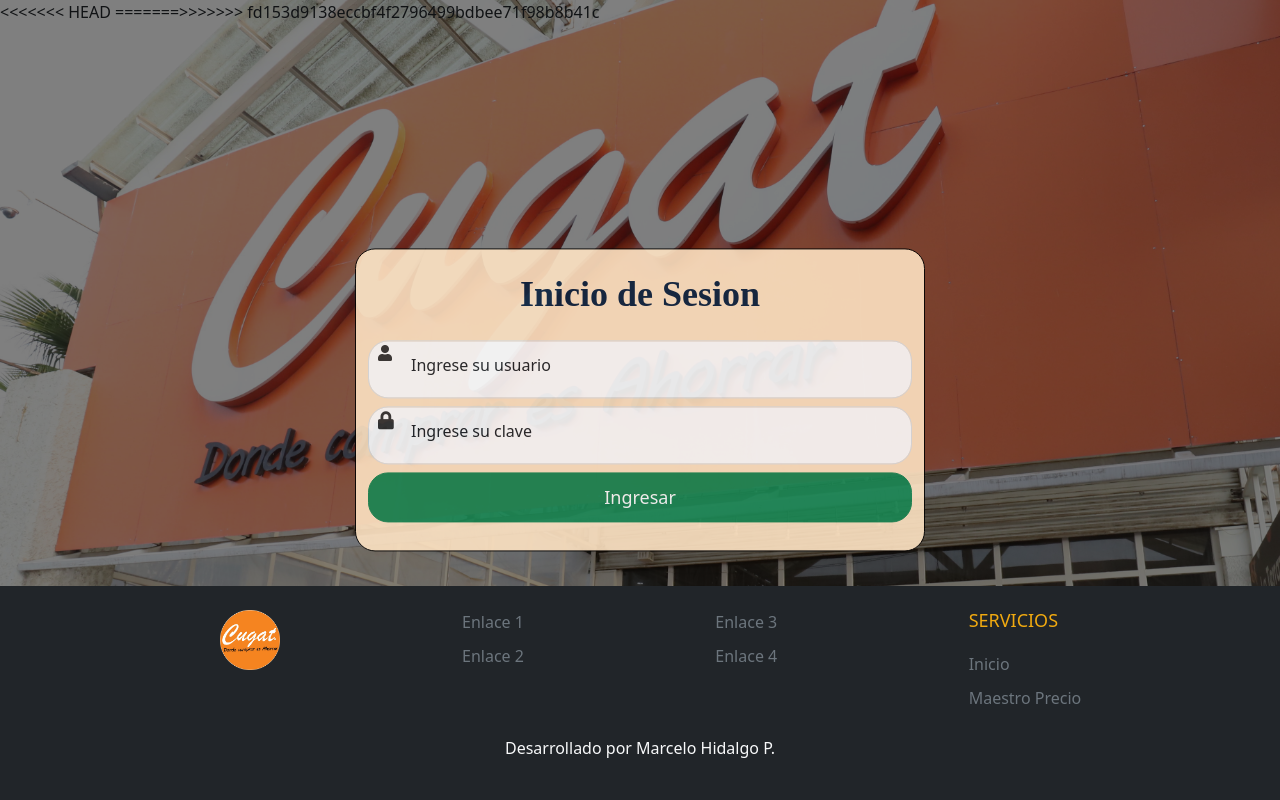
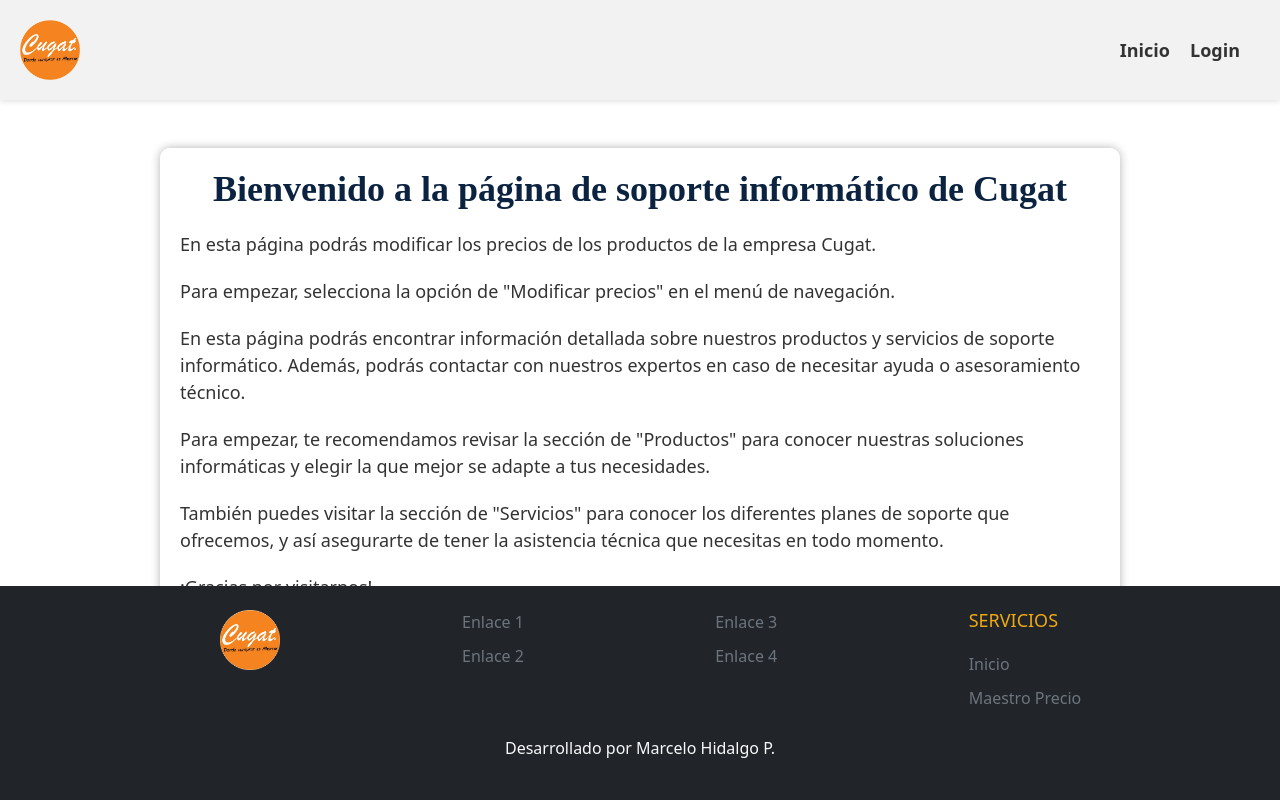
Before and after one commit to Idarugo/Cugat, a PHP site: page /index.php in a window 1280 px wide. Run offline with PHP 8.4, Linux system fonts and the light colour scheme.

Commit message:
Cambio de estructura 1.0

```diff
--- a/components/footer.php
+++ b/components/footer.php
@@ -2,7 +2,7 @@
     <div class="container">
         <div class="row">
             <div class="col-md-4 text-center">
-                <img src="../../Cugat/assets/img/logo.png" alt="Logo de la empresa" class="img-fluid logo">
+                <img src="/../Cugat/assets/img/logo.png" alt="Logo de la empresa" class="img-fluid logo">
             </div>
             <div class="col-md-8">
                 <div class="row">
--- a/components/headerUsuario.php
+++ b/components/headerUsuario.php
@@ -1,6 +1,6 @@
 <header>
     <div class="logo">
-        <a href="/../Cugat/index.php">
+        <a href="/../Cugat/pages/admin/principal.php">
             <img src="../../../../Cugat/assets/img/logo.png" alt="Logo de la empresa">
         </a>
     </div>
@@ -9,7 +9,7 @@
             <li><a rel="noopener noreferrer" href="/../Cugat/pages/admin/sidebar/maestro-precio.php">Maestro Producto</a></li>
             <li><a rel="noopener noreferrer" href="/../Cugat/pages/admin/sidebar/historial.php">Historial</a></li>
             <li><a rel="noopener noreferrer" href="/../Cugat/pages/login.php">Perfil</a></li>
-            <li><a rel="noopener noreferrer" href="/../Cugat/pages/login.php">Cerrar Sesion</a></li>
+            <li><a rel="noopener noreferrer" href="/../Cugat/pages/cerrar_sesion.php">Cerrar Sesion</a></li>
         </ul>
     </nav>
 </header>
--- a/index.php
+++ b/index.php
@@ -12,29 +12,19 @@
     <link rel="stylesheet" href="https://cdnjs.cloudflare.com/ajax/libs/font-awesome/5.15.3/css/all.min.css">
 </head>
 
-<body class="fondo-login">
-    <div class="container container1">
-        <div class="row">
-            <div class="col-md-6 mx-auto py-4 form-login">
-                <h1 class="text-center titulo">Inicio de Sesion</h1>
-                <form>
-                    <div class="form-floating py-1">
-                        <i class="fas fa-user"></i>
-                        <input class="form-control" style="border-radius: 20px;" placeholder="Ingrese su usuario" type="text" name="txt_usuario" id="usuario">
-                        <label for="usuario">Ingrese su usuario</label>
-                    </div>
-
-                    <div class="form-floating py-1">
-                        <i class="fas fa-lock"></i>
-                        <input class="form-control" style="border-radius: 20px;" placeholder="Ingrese su clave" type="password" name="txt_clave" id="clave">
-                        <label for="clave">Ingrese su clave</label>
-                    </div>
-                    <button type="submit" class="btn btn-success col-md-12 my-1" style="border-radius: 20px; height: 50px;font-size: large;">Ingresar</button>
-                </form>
-            </div>
-        </div>
+<body>
+    <?php include './components/header.php' ?>
+    <div class="mi-contenedor mt-5 mb-5">
+        <h1 class="titulo">Bienvenido a la página de soporte informático de Cugat</h1>
+        <p class="descripcion">En esta página podrás modificar los precios de los productos de la empresa Cugat.</p>
+        <p class="descripcion">Para empezar, selecciona la opción de "Modificar precios" en el menú de navegación.</p>
+        <p class="descripcion">En esta página podrás encontrar información detallada sobre nuestros productos y servicios de soporte informático. Además, podrás contactar con nuestros expertos en caso de necesitar ayuda o asesoramiento técnico.</p>
+        <p class="descripcion">Para empezar, te recomendamos revisar la sección de "Productos" para conocer nuestras soluciones informáticas y elegir la que mejor se adapte a tus necesidades.</p>
+        <p class="descripcion">También puedes visitar la sección de "Servicios" para conocer los diferentes planes de soporte que ofrecemos, y así asegurarte de tener la asistencia técnica que necesitas en todo momento.</p>
+        <p class="descripcion">¡Gracias por visitarnos!</p>
     </div>
-    <<<<<<< HEAD <?php include './components/footer.php' ?>=======>>>>>>> fd153d9138eccbf4f2796499bdbee71f98b8b41c
+    </div>
+    <?php include './components/footer.php' ?>
 </body>
 
 </html>
--- a/pages/admin/principal.php
+++ b/pages/admin/principal.php
@@ -7,14 +7,13 @@
     <meta http-equiv="X-UA-Compatible" content="IE=edge">
     <meta name="viewport" content="width=device-width, initial-scale=1.0">
     <link rel="stylesheet" href="../../assets/styles/main.css">
-    <link rel="stylesheet" href="../../assets/styles/pages/maestro-precio.css">
     <script src="https://code.jquery.com/jquery-3.6.0.min.js"></script>
     <title>Principal</title>
 </head>
 
 <body>
     <?php include '../../components/headerUsuario.php' ?>
-
+    <?php include '../../components/footer.php' ?>
 </body>
 
 </html>
--- a/pages/admin/sidebar/historial.php
+++ b/pages/admin/sidebar/historial.php
@@ -5,11 +5,15 @@
     <meta charset="UTF-8">
     <meta http-equiv="X-UA-Compatible" content="IE=edge">
     <meta name="viewport" content="width=device-width, initial-scale=1.0">
+    <link rel="stylesheet" href="../../../assets/styles/main.css">
+    <script src="https://code.jquery.com/jquery-3.6.0.min.js"></script>
     <title>Historial</title>
 </head>
 
 <body>
 
 </body>
+<?php include '../../../components/headerUsuario.php' ?>
+<?php include '../../../components/footer.php' ?>
 
 </html>
--- /dev/null
+++ b/pages/cerrar_sesion.php
@@ -0,0 +1,6 @@
+<?php
+session_start();
+unset($_SESSION['usua']);
+$_SESSION['Msj'] = "CerrarSesion";
+header('Location: /../Cugat/index.php');
+exit;
```
